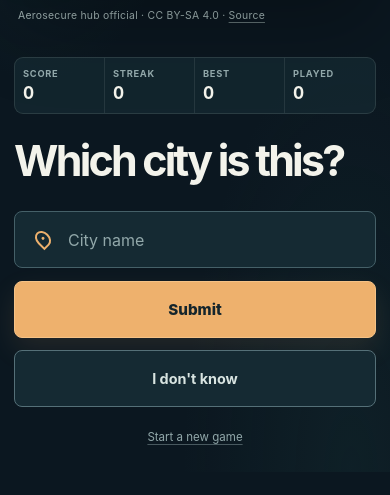
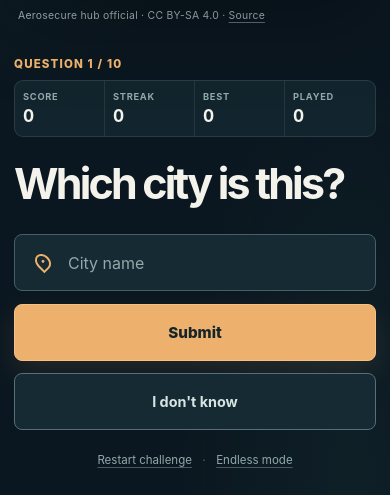
Before and after one commit to MikeGod-glitch/Cityguesser, a Flask app: page / in a window 390 px wide. Shown: the part 412-907 px from the top of the page. Before the commit the page ends 857 px from the top, so only its background shows below. Run offline with Flask 3, Linux system fonts and the light colour scheme; data that the repository does not hold is empty.

Commit message:
Add ten-question challenge and endless game modes

```diff
--- a/app.py
+++ b/app.py
@@ -15,6 +15,8 @@ app.secret_key = os.environ.get("CITY_GUESSER_SECRET", "city-game-development-se
 
 PREFETCH_WAIT_SECONDS = 0.3
 PREFETCH_TTL_SECONDS = 30 * 60
+CHALLENGE_LENGTH = 10
+GAME_MODES = {"challenge", "endless"}
 _prefetch_executor = ThreadPoolExecutor(max_workers=4, thread_name_prefix="city-question")
 _prefetches = {}
 _prefetch_lock = Lock()
@@ -77,8 +79,12 @@ def get_local_question():
     if "remaining" not in session or not session["remaining"]:
         session["remaining"] = list(range(len(cities)))
 
-    remaining = session["remaining"]
-    idx = random.choice(remaining)
+    recent_cities = set(session.get("recent_cities", []))
+    remaining = list(session["remaining"])
+    eligible = [idx for idx in remaining if cities[idx]["answer"] not in recent_cities]
+    if not eligible:
+        eligible = remaining
+    idx = random.choice(eligible)
     remaining.remove(idx)
     session["remaining"] = remaining
     city = cities[idx].copy()
@@ -94,6 +100,9 @@ def remember_question(city):
     if city.get("image_id"):
         recent_images.append(city["image_id"])
         session["recent_images"] = recent_images[-10:]
+    recent_cities = list(session.get("recent_cities", []))
+    recent_cities.append(city["answer"])
+    session["recent_cities"] = recent_cities[-CHALLENGE_LENGTH:]
     session["current_question"] = city
     session["question_resolved"] = False
     session.pop("question_result", None)
@@ -104,7 +113,8 @@ def remember_question(city):
 
 def get_new_question():
     recent_images = session.get("recent_images", [])
-    city = get_random_question(recent_images) or get_local_question()
+    recent_cities = session.get("recent_cities", [])
+    city = get_random_question(recent_images, recent_cities) or get_local_question()
     return remember_question(city)
 
 
@@ -125,11 +135,48 @@ def get_current_question():
 
 
 def get_game_stats():
-    stats = session.get("game_stats")
-    if not stats:
-        stats = {"score": 0, "streak": 0, "best_streak": 0, "answered": 0}
+    defaults = {
+        "score": 0,
+        "streak": 0,
+        "best_streak": 0,
+        "answered": 0,
+        "correct": 0,
+    }
+    stats = {**defaults, **session.get("game_stats", {})}
+    if stats != session.get("game_stats"):
         session["game_stats"] = stats
     return stats
+
+
+def get_game_mode():
+    mode = session.get("game_mode", "challenge")
+    return mode if mode in GAME_MODES else "challenge"
+
+
+def is_challenge_complete(stats=None):
+    stats = stats or get_game_stats()
+    return get_game_mode() == "challenge" and stats["answered"] >= CHALLENGE_LENGTH
+
+
+def get_question_number(stats=None):
+    stats = stats or get_game_stats()
+    number = stats["answered"] if session.get("question_resolved") else stats["answered"] + 1
+    if get_game_mode() == "challenge":
+        return min(max(number, 1), CHALLENGE_LENGTH)
+    return max(number, 1)
+
+
+def get_game_summary(stats=None):
+    stats = stats or get_game_stats()
+    answered = stats["answered"]
+    accuracy = round(stats["correct"] * 100 / answered) if answered else 0
+    return {
+        "score": stats["score"],
+        "correct": stats["correct"],
+        "answered": answered,
+        "accuracy": accuracy,
+        "best_streak": stats["best_streak"],
+    }
 
 
 def record_answer(is_correct):
@@ -141,6 +188,7 @@ def record_answer(is_correct):
         stats["streak"] += 1
         stats["best_streak"] = max(stats["best_streak"], stats["streak"])
         stats["score"] += points
+        stats["correct"] += 1
     else:
         stats["streak"] = 0
     session["game_stats"] = stats
@@ -155,8 +203,13 @@ def save_question_outcome(result=None, points=0, revealed=False):
 
 
 def start_question_prefetch():
+    if is_challenge_complete() or (
+        get_game_mode() == "challenge" and get_question_number() >= CHALLENGE_LENGTH
+    ):
+        return
     player_id = get_player_id()
     recent_images = tuple(session.get("recent_images", []))
+    recent_cities = tuple(session.get("recent_cities", []))
     now = time.monotonic()
 
     with _prefetch_lock:
@@ -177,7 +230,7 @@ def start_question_prefetch():
                 pass
             _prefetches.pop(player_id, None)
 
-        future = _prefetch_executor.submit(get_random_question, recent_images)
+        future = _prefetch_executor.submit(get_random_question, recent_images, recent_cities)
         _prefetches[player_id] = (future, now)
 
 
@@ -210,6 +263,24 @@ def get_next_question():
     return city
 
 
+def start_new_game(mode="challenge"):
+    mode = mode if mode in GAME_MODES else "challenge"
+    player_id = session.get("player_id")
+    if player_id:
+        with _prefetch_lock:
+            entry = _prefetches.pop(player_id, None)
+        if entry:
+            entry[0].cancel()
+    session.clear()
+    session["game_mode"] = mode
+
+
+@app.before_request
+def ensure_game_mode():
+    if session.get("game_mode") not in GAME_MODES:
+        start_new_game("challenge")
+
+
 def get_revealed_answer(city):
     chinese_name = next(
         (
@@ -223,16 +294,28 @@ def get_revealed_answer(city):
 
 def render_question(
     city, result=None, preload_url=None, revealed_answer=None, city_intro=None,
-    round_points=None,
+    round_points=None, game_summary=False,
 ):
+    stats = get_game_stats()
+    context = {
+        "result": result,
+        "preload_url": preload_url,
+        "revealed_answer": revealed_answer,
+        "city_intro": city_intro,
+        "round_points": round_points,
+        "stats": stats,
+        "question_id": city["question_id"],
+        "game_mode": get_game_mode(),
+        "question_number": get_question_number(stats),
+        "question_total": CHALLENGE_LENGTH,
+        "challenge_complete": is_challenge_complete(stats),
+        "game_summary": game_summary,
+        "summary": get_game_summary(stats) if game_summary else None,
+    }
     if city.get("is_dynamic"):
         return render_template(
             "index.html", image_url=city["image_url"], fallback_url=None,
-            source_url=city["source_url"], credit=city["credit"], result=result,
-            preload_url=preload_url,
-            revealed_answer=revealed_answer, city_intro=city_intro,
-            round_points=round_points, stats=get_game_stats(),
-            question_id=city["question_id"],
+            source_url=city["source_url"], credit=city["credit"], **context,
         )
 
     fallback_url = f"/static/images/{city['image']}"
@@ -250,11 +333,7 @@ def render_question(
             image_url = f"https://commons.wikimedia.org/wiki/Special:FilePath/{quote(filename)}?width=1280"
     return render_template(
         "index.html", image_url=image_url, fallback_url=fallback_url,
-        source_url=source_url, credit=credit, result=result,
-        preload_url=preload_url,
-        revealed_answer=revealed_answer, city_intro=city_intro,
-        round_points=round_points, stats=get_game_stats(),
-        question_id=city["question_id"],
+        source_url=source_url, credit=credit, **context,
     )
 
 
@@ -306,8 +385,9 @@ def check():
     else:
         result = f"❌ Wrong! Answer: {city['answer']}"
     save_question_outcome(result=result, points=points)
-    start_question_prefetch()
-    next_city = get_prefetched_question()
+    if not is_challenge_complete():
+        start_question_prefetch()
+    next_city = get_prefetched_question() if not is_challenge_complete() else None
     preload_url = next_city.get("image_url") if next_city else None
     return render_question(city, result, preload_url, round_points=points)
 
@@ -326,9 +406,10 @@ def reveal_answer():
 
     record_answer(False)
     save_question_outcome(revealed=True)
-    start_question_prefetch()
+    if not is_challenge_complete():
+        start_question_prefetch()
     intro = get_city_intro(city)
-    next_city = get_prefetched_question()
+    next_city = get_prefetched_question() if not is_challenge_complete() else None
     preload_url = next_city.get("image_url") if next_city else None
     return render_question(
         city,
@@ -341,12 +422,24 @@ def reveal_answer():
 
 @app.route("/next")
 def next_question():
+    if is_challenge_complete():
+        return redirect(url_for("results"))
     return render_question(get_next_question())
+
+
+@app.route("/results")
+def results():
+    if not is_challenge_complete():
+        return redirect(url_for("home"))
+    city = get_current_question()
+    if not city:
+        return redirect(url_for("home"))
+    return render_question(city, game_summary=True)
 
 
 @app.route("/reset", methods=["POST"])
 def reset_game():
-    session.clear()
+    start_new_game(request.form.get("mode", "challenge"))
     return redirect(url_for("home"))
 
 
--- a/static/style.css
+++ b/static/style.css
@@ -77,13 +77,15 @@ button, input { font: inherit; }
 
 .answer-panel { min-height: 560px; display: flex; flex-direction: column; justify-content: center; animation: rise-in .65s .1s ease both; }
 .panel-content { margin: auto 0; }
+.question-progress { max-width: 520px; margin: 0 0 9px; color: #eeb16d; font-size: .72rem; font-weight: 800; letter-spacing: .1em; text-transform: uppercase; }
+.question-progress span { color: #a9bcba; }
 .scoreboard { display: grid; grid-template-columns: repeat(4, 1fr); max-width: 520px; margin-bottom: 24px; border: 1px solid rgba(217, 234, 221, .12); border-radius: 9px; background: rgba(21, 42, 51, .72); }
 .scoreboard div { display: flex; min-width: 0; flex-direction: column; gap: 3px; padding: 12px 14px; border-right: 1px solid rgba(217, 234, 221, .1); }
 .scoreboard div:last-child { border-right: 0; }
 .scoreboard span { color: #92a8aa; font-size: .66rem; font-weight: 700; letter-spacing: .08em; text-transform: uppercase; }
 .scoreboard strong { color: #f3f3eb; font-size: 1.08rem; font-variant-numeric: tabular-nums; }
 h1 { max-width: 540px; margin: 0 0 36px; font-size: clamp(2.75rem, 4vw, 4.75rem); font-weight: 720; letter-spacing: -.065em; line-height: 1.06; }
-.guess-form { max-width: 420px; }
+.guess-form { max-width: 520px; }
 .sr-only { position: absolute; width: 1px; height: 1px; padding: 0; margin: -1px; overflow: hidden; clip: rect(0, 0, 0, 0); white-space: nowrap; border: 0; }
 .input-wrap { position: relative; margin-bottom: 13px; }
 .input-wrap input { display: block; width: 100%; height: 61px; padding: 0 20px 0 53px; border: 1px solid #456068; border-radius: 8px; outline: 0; background: #152a33; color: #fff; font-size: 1rem; transition: border-color .2s, box-shadow .2s, background .2s; }
@@ -114,7 +116,14 @@ h1 { max-width: 540px; margin: 0 0 36px; font-size: clamp(2.75rem, 4vw, 4.75rem)
 .city-intro { margin: 12px 0 10px; color: #cad8d5; font-size: .9rem; line-height: 1.7; }
 .intro-source { color: #eeb16d; font-size: .76rem; text-underline-offset: 3px; }
 .next-button { max-width: 420px; }
+.game-summary { display: grid; grid-template-columns: repeat(2, 1fr); gap: 1px; max-width: 520px; margin-bottom: 16px; overflow: hidden; border: 1px solid rgba(238, 177, 109, .34); border-radius: 9px; background: rgba(217, 234, 221, .1); }
+.summary-stat { display: flex; min-height: 104px; flex-direction: column; justify-content: center; gap: 6px; padding: 18px 20px; background: #142831; }
+.summary-stat span { color: #92a8aa; font-size: .68rem; font-weight: 700; letter-spacing: .08em; text-transform: uppercase; }
+.summary-stat strong { color: #f3f3eb; font-size: 1.55rem; font-variant-numeric: tabular-nums; }
+.summary-score strong { color: #eeb16d; }
+.mode-actions { display: grid; grid-template-columns: 1fr 1fr; gap: 12px; max-width: 520px; }
 .reset-form { max-width: 420px; margin-top: 18px; text-align: center; }
+.reset-form span { color: #587078; font-size: .7rem; }
 .reset-button { padding: 4px 6px; border: 0; background: transparent; color: #92a8aa; cursor: pointer; font-size: .72rem; text-decoration: underline; text-decoration-color: rgba(146, 168, 170, .45); text-underline-offset: 3px; }
 .reset-button:hover { color: #fff; }
 .reset-button:focus-visible { outline: 2px solid #eeb16d; outline-offset: 3px; }
@@ -147,6 +156,9 @@ h1 { max-width: 540px; margin: 0 0 36px; font-size: clamp(2.75rem, 4vw, 4.75rem)
     .scoreboard span { font-size: .58rem; }
     .input-wrap input, .primary-button, .secondary-button { min-height: 57px; height: 57px; }
     .form-actions { grid-template-columns: 1fr; }
+    .mode-actions { grid-template-columns: 1fr; }
+    .summary-stat { min-height: 88px; padding: 15px; }
+    .summary-stat strong { font-size: 1.3rem; }
 }
 
 @media (prefers-reduced-motion: reduce) {
--- a/templates/index.html
+++ b/templates/index.html
@@ -33,12 +33,33 @@
 
             <section class="answer-panel" aria-labelledby="game-title">
                 <div class="panel-content">
+                    <p class="question-progress">
+                        {% if game_mode == 'challenge' %}
+                        Question {{ question_number }} / {{ question_total }}
+                        {% else %}
+                        Question {{ question_number }} <span>· Endless</span>
+                        {% endif %}
+                    </p>
                     <div class="scoreboard" aria-label="Current game score">
                         <div><span>Score</span><strong>{{ stats.score }}</strong></div>
                         <div><span>Streak</span><strong>{{ stats.streak }}</strong></div>
                         <div><span>Best</span><strong>{{ stats.best_streak }}</strong></div>
                         <div><span>Played</span><strong>{{ stats.answered }}</strong></div>
                     </div>
+
+                    {% if game_summary %}
+                    <h1 id="game-title">Challenge complete</h1>
+                    <div class="game-summary" role="status" aria-label="Challenge results">
+                        <div class="summary-stat summary-score"><span>Total score</span><strong>{{ summary.score }}</strong></div>
+                        <div class="summary-stat"><span>Correct answers</span><strong>{{ summary.correct }} / {{ summary.answered }}</strong></div>
+                        <div class="summary-stat"><span>Accuracy</span><strong>{{ summary.accuracy }}%</strong></div>
+                        <div class="summary-stat"><span>Best streak</span><strong>{{ summary.best_streak }}</strong></div>
+                    </div>
+                    <form class="mode-actions" action="/reset" method="post">
+                        <button class="primary-button" type="submit" name="mode" value="challenge">Play again</button>
+                        <button class="secondary-button" type="submit" name="mode" value="endless">Endless mode</button>
+                    </form>
+                    {% else %}
                     <h1 id="game-title">Which city is this?</h1>
 
                     {% if revealed_answer %}
@@ -53,7 +74,7 @@
                             {% endif %}
                         </div>
                     </div>
-                    <a class="primary-button next-button" href="/next">Next city</a>
+                    <a class="primary-button next-button" href="{{ url_for('results') if challenge_complete else url_for('next_question') }}">{{ 'View results' if challenge_complete else 'Next city' }}</a>
                     {% elif result %}
                     <div class="result-card {{ 'is-correct' if result.startswith('✅') else 'is-incorrect' }}" role="status">
                         <span class="result-icon" aria-hidden="true">{{ '✓' if result.startswith('✅') else '×' }}</span>
@@ -62,7 +83,7 @@
                             <p class="round-score">{{ '+' ~ round_points ~ ' points' if round_points else 'No points · streak reset' }}</p>
                         </div>
                     </div>
-                    <a class="primary-button next-button" href="/next">Next city</a>
+                    <a class="primary-button next-button" href="{{ url_for('results') if challenge_complete else url_for('next_question') }}">{{ 'View results' if challenge_complete else 'Next city' }}</a>
                     {% else %}
                     <form class="guess-form" action="/check" method="post">
                         <input type="hidden" name="question_id" value="{{ question_id }}">
@@ -78,8 +99,11 @@
                     </form>
                     {% endif %}
                     <form class="reset-form" action="/reset" method="post">
-                        <button class="reset-button" type="submit">Start a new game</button>
+                        <button class="reset-button" type="submit" name="mode" value="challenge">{{ 'Restart challenge' if game_mode == 'challenge' else 'Start a 10-question challenge' }}</button>
+                        <span aria-hidden="true">·</span>
+                        <button class="reset-button" type="submit" name="mode" value="endless">{{ 'Endless mode' if game_mode == 'challenge' else 'Restart endless mode' }}</button>
                     </form>
+                    {% endif %}
                 </div>
             </section>
         </main>
```
Also changed, not shown: city_provider.py (+6 -2 lines), tests/test_city_catalog.py (+122 -0 lines).
